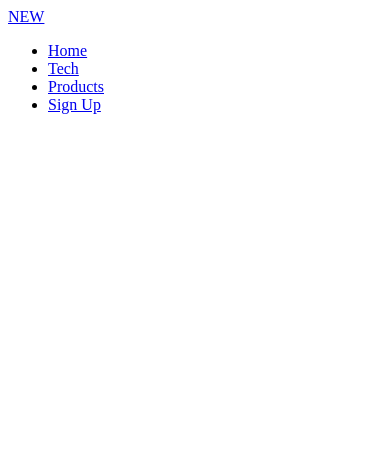
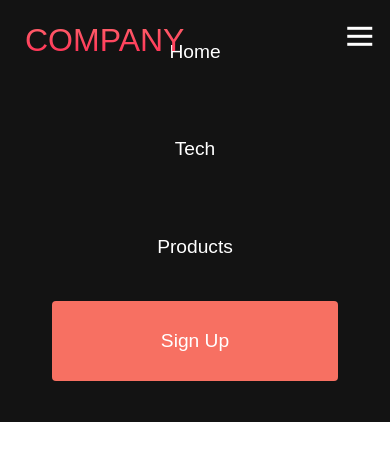
Before and after one commit to DeltaChap/webPage1, a plain HTML site: page index.html in a window 390 px wide. Drawn offline with Linux system fonts and the light colour scheme.

Commit message:
navbar functioning, mobile compatible

```diff
--- a/index.html
+++ b/index.html
@@ -10,7 +10,7 @@
 <body>
     <nav class="navbar">
         <div class="navbar__container">
-            <a href="/" id="navbar__logo">NEW </a>
+            <a href="/" id="navbar__logo">COMPANY </a>
             <div class="navbar__toggle" id="mobile-menu">
                 <span class="bar"></span>
                 <span class="bar"></span>
--- a/styles.css
+++ b/styles.css
@@ -0,0 +1,187 @@
+* {
+    box-sizing: border-box;
+    margin: 0;
+    padding: 0;
+    font-family: 'Kumbh Sans', sans-serif;
+}
+
+.navbar {
+    background: #131313;
+    height: 80px;
+    display: flex;
+    justify-content: center;
+    align-items: center;
+    font-size: 1.2rem;
+    position: sticky;
+    top: 0;
+    z-index: 999;
+}
+
+.navbar__container {
+    display: flex;
+    justify-content: space-between;
+    height: 80px;
+    z-index: 1;
+    width: 100%;
+    max-width: 1300px;
+    margin: 0 auto;
+    padding: 0 50px;
+}
+
+#navbar__logo {
+    background-color: #ff8177;
+    background-image: linear-gradient(to top, #ff0844 0%, #ffb1 100%);
+    background-size: 100%;
+    -webkit-background-clip: text;
+    -moz-background-clip: text;
+    -webkit-text-fill-color: transparent;
+    -moz-text-fill-color: transparent;
+    display: flex;
+    align-items: center;
+    cursor: pointer;
+    text-decoration: none;
+    font-size: 2rem;
+}
+
+.fa-gem {
+    margin-right: 0.5rem;
+}
+
+.navbar__menu {
+    display: flex;
+    align-items: center;
+    list-style: none;
+    text-align: center;
+}
+
+.navbar__item {
+    height: 80px;
+
+}
+
+.navbar__links {
+    color: #fff;
+    display: flex;
+    align-items: center;
+    justify-content: center;
+    text-decoration: none;
+    padding: 0 1rem;
+    height: 100%;
+
+}
+
+.navbar__btn {
+    display: flex;
+    justify-content: center;
+    align-items: center;
+    padding: 0 1rem;
+    width: 100%;
+}
+
+.button {
+    display: flex;
+    justify-content: center;
+    align-items: center;
+    text-decoration: none;
+    padding: 10px 20px;
+    height: 100%;
+    width: 100%;
+    border: none;
+    outline: none;
+    border-radius: 4px;
+    background: #f77062;
+    color: #fff;
+}
+
+.button:hover {
+    background: #4837ff;
+    transition: all 0.3s ease;
+}
+
+.navbar__links:hover {
+    color: #f77062;
+    transition: all 0.3s ease;
+}
+
+@media screen and (max-width: 960px) {
+    .navbar__container {
+        display: flex;
+        justify-content: space-between;
+        height: 80px;
+        z-index: 1;
+        width: 100%;
+        max-width: 1300px;
+        padding: 0;
+    }
+
+    .navbar__menu {
+        display: grid;
+        grid-template-columns: auto;
+        margin: 0;
+        width: 100%;
+        position: absolute;
+        /* top: -1000px;
+        opacity: 0; */
+        transition: all 0.5s ease;
+        height: 50vh;
+        z-index: -1;
+        background: #131313;
+    }
+
+    .navbar__menu.active {
+        background: #131313;
+        top: 100%;
+        opacity: 1;
+        transition: all 0.5s ease;
+        z-index: 99;
+        height: 50vh;
+        font-size: 1.6rem;
+    }
+     #navbar__logo {
+        padding: 25px;
+     }
+
+     .navbar__toggle .bar {
+        width: 25px;
+        height: 3px;
+        margin: 5px auto;
+        transition: all 0.3s ease-in-out;
+        background: #fff;
+     }
+
+     .navbar__item {
+        width: 100%;
+     }
+
+     .navbar__links {
+        text-align: center;
+        padding: 2rem;
+        width: 100%;
+        display: table;
+     }
+
+     #mobile-menu {
+        position: absolute;
+        top: 20%;
+        right: 5%;
+        transform: translate(5%, 20%);
+      }
+
+      .navbar__btn {
+        padding-bottom: 2rem;
+      }
+
+      .button {
+        display: flex;
+        justify-content: center;
+        align-items: center;
+        width: 80%;
+        height: 80px;
+        margin: 0;
+      }
+
+      .navbar__toggle .bar {
+        display: block;
+        cursor: pointer;
+      }
+}
```
